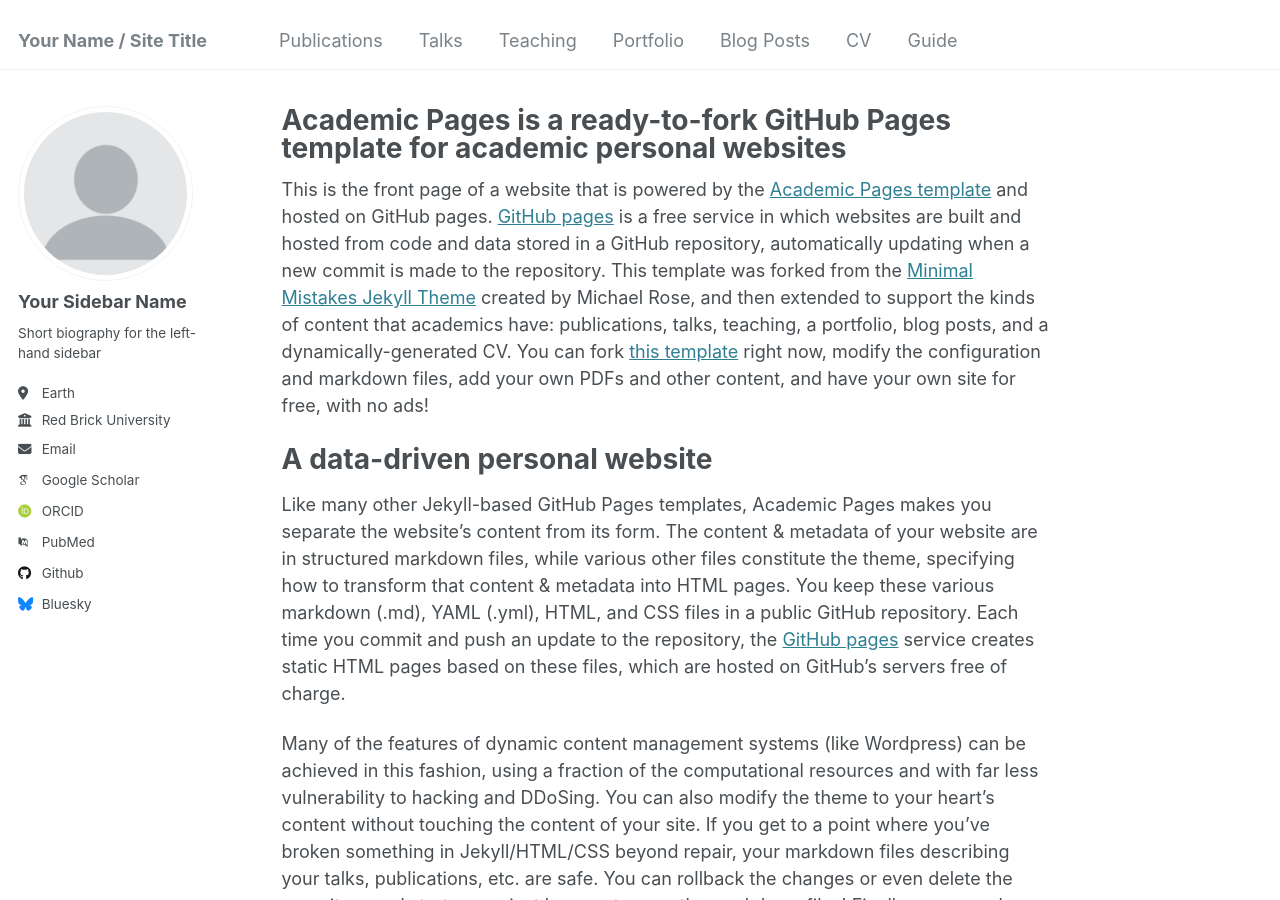
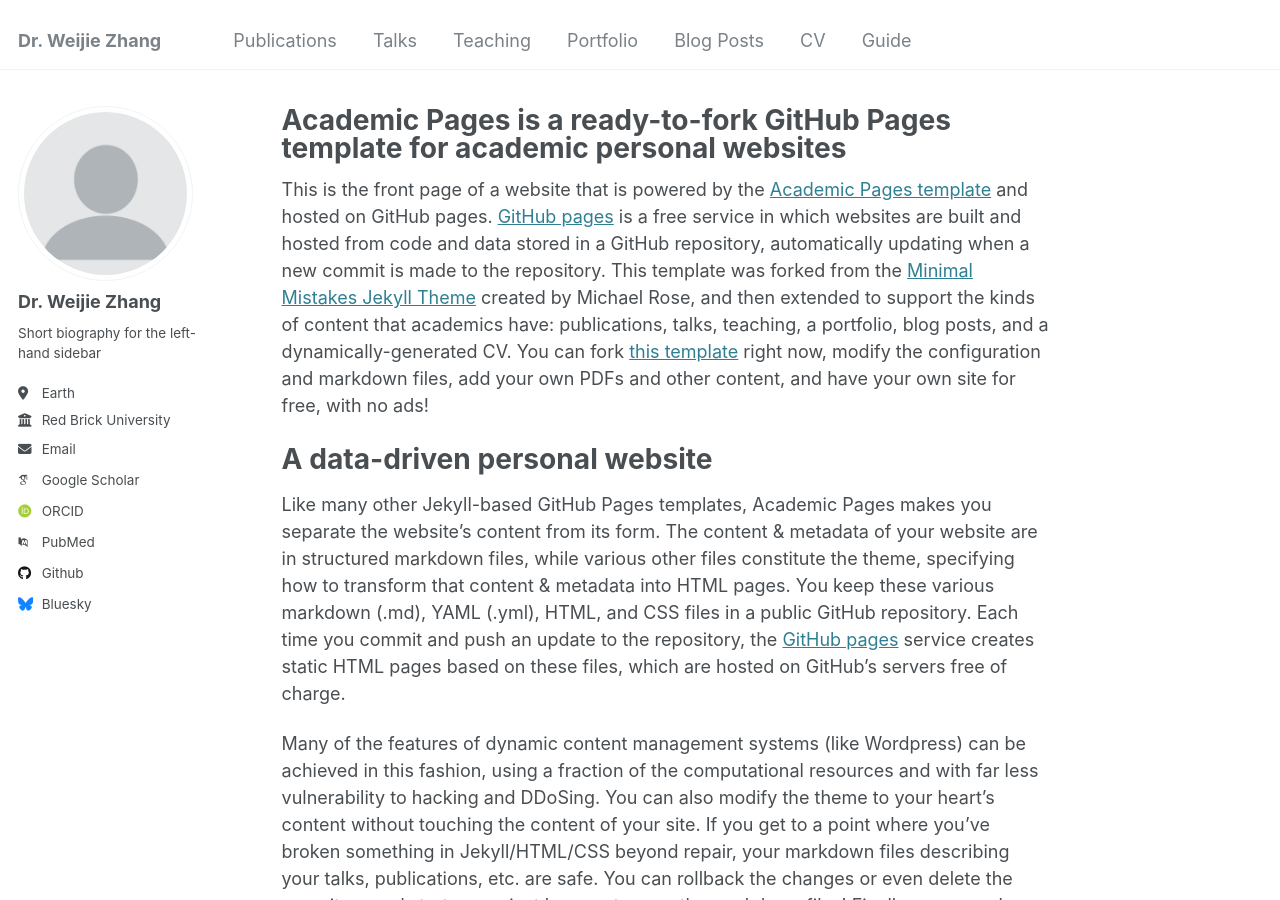
Before and after one commit to WJ714/WJ714.github.io, a Jekyll site: the page built from _pages/about.md, in a window 1280 px wide and 900 px high. Built offline with Jekyll 4.4.1, drawn with Linux system fonts in a browser that asks for light colours; some web fonts are replaced.

Commit message:
Update _config.yml

```diff
--- a/_config.yml
+++ b/_config.yml
@@ -8,7 +8,7 @@
 
 # Basic Site Settings
 locale                   : "en-US"
-title                    : "Your Name / Site Title"
+title                    : "Dr. Weijie Zhang"
 title_separator          : "-"
 name                     : &name "Your Name"
 description              : &description "personal description"
@@ -22,7 +22,7 @@
 author:
   # Biographic information
   avatar           : "profile.png"
-  name             : "Your Sidebar Name"
+  name             : "Dr. Weijie Zhang"
   pronouns         : # example: "she/her"
   bio              : "Short biography for the left-hand sidebar"
   location         : "Earth"
```
